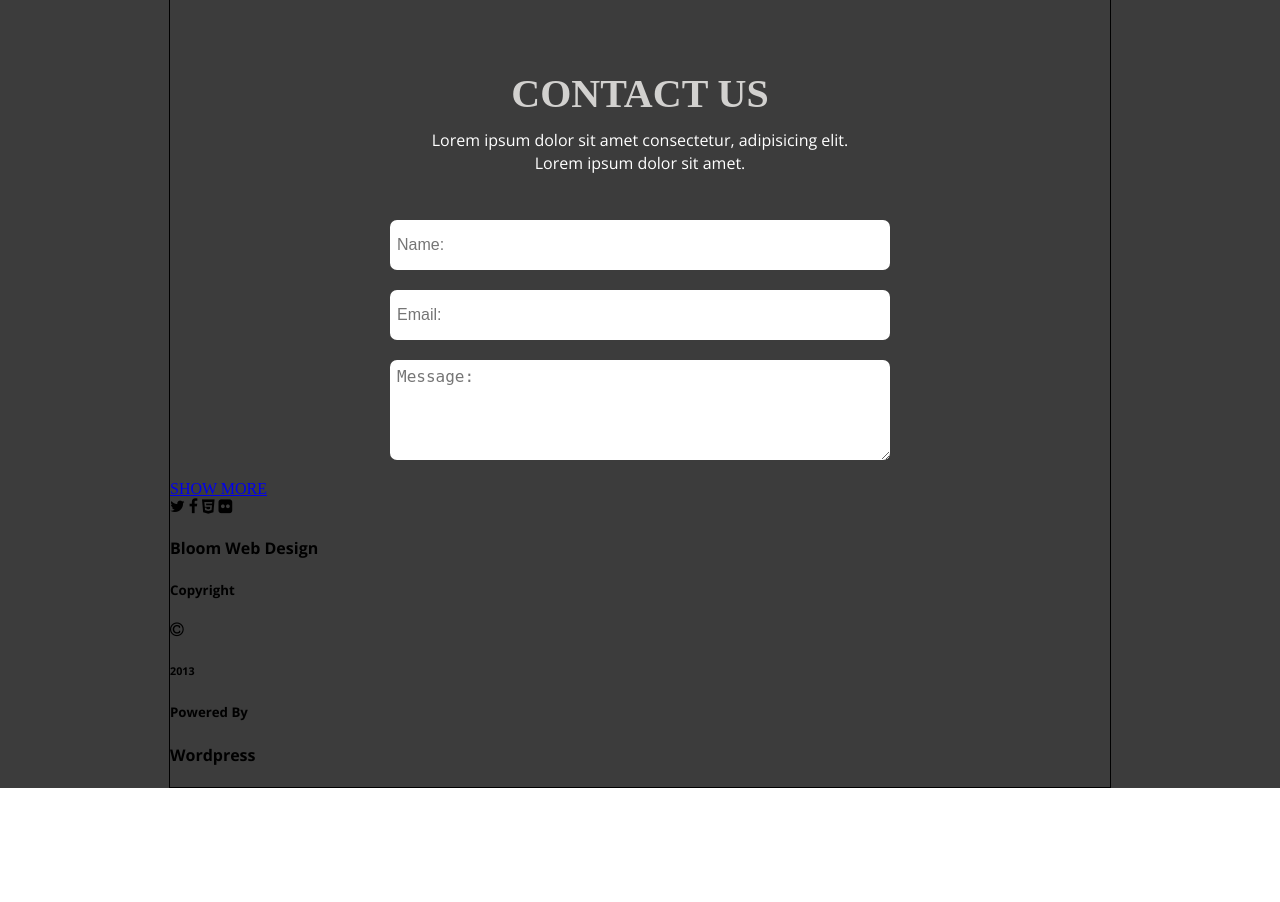
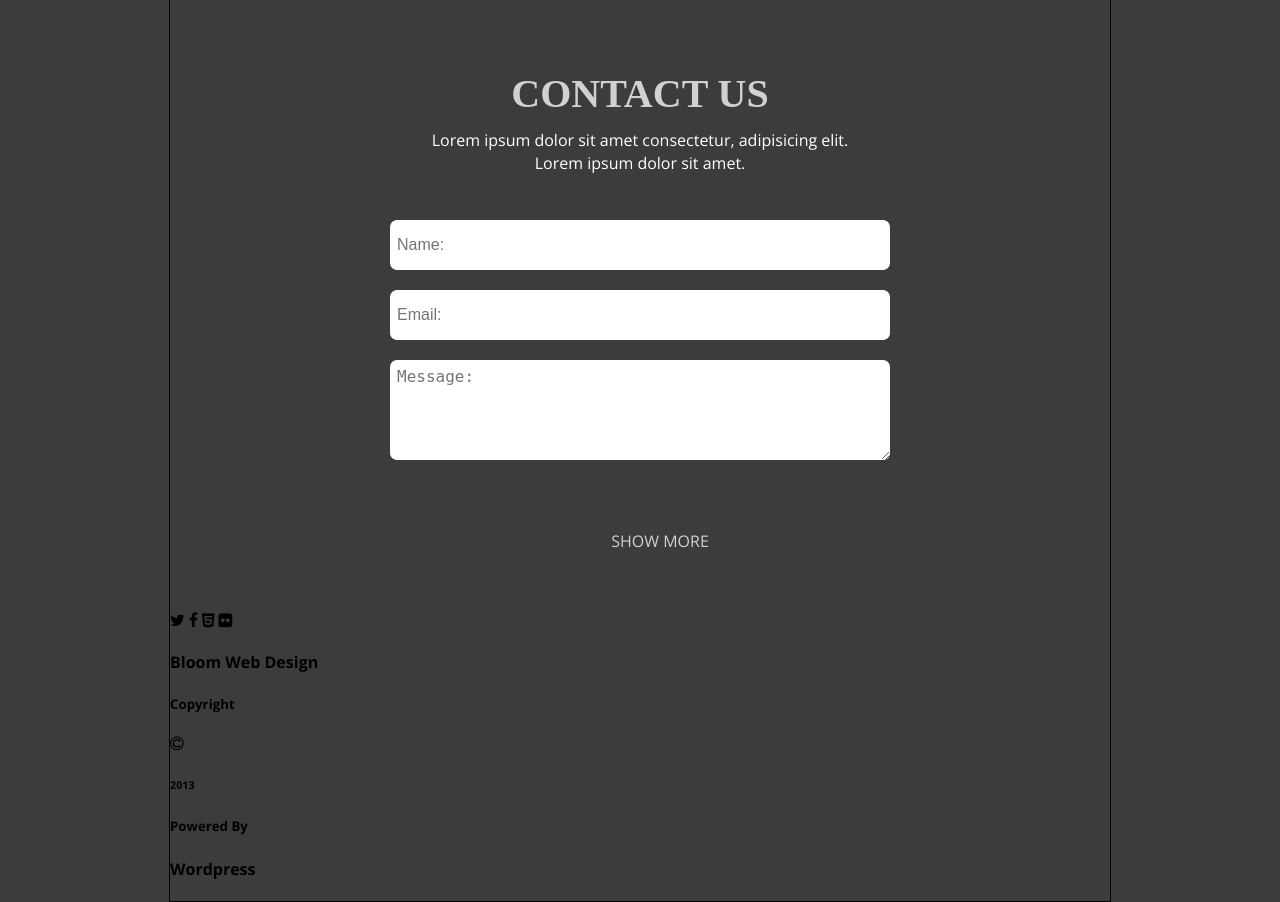
Before and after one commit to gemac2/webcomp1, a PHP site: page / in a window 1280 px wide. Shown: the part 3838-4740 px from the top of the page. Before the commit the page ends 4626 px from the top, so only its background shows below. Run offline with PHP 8.4, Linux system fonts and the light colour scheme.

Commit message:
botton footer

```diff
--- a/css/styles.css
+++ b/css/styles.css
@@ -678,7 +678,30 @@ textarea{
     border: none;
 
 }
-.message{
-    height: 100px;
-    text-align: unset;
+.link5{
+    display: flex;
+    justify-content: center;
+    height: 100%;
+    margin-bottom: 60px;
+    font-family: 'Open Sans', sans-serif;
 }
+.button7{
+    display: inline-block;
+    color: #d2d1cf;
+    margin-top: 50px;
+    margin-left: 40px;
+    font-weight: normal;
+    text-decoration: none;
+}
+.button7:hover{
+    background: #ffffff;
+    color: #000000;
+    display: inline-block;
+    padding: 15px 30px;
+    text-align: center;
+    width: 110px;
+    margin-left: 20px;
+    border-radius: 10px;
+    text-decoration: none;
+    font-weight: bold;
+}
```
